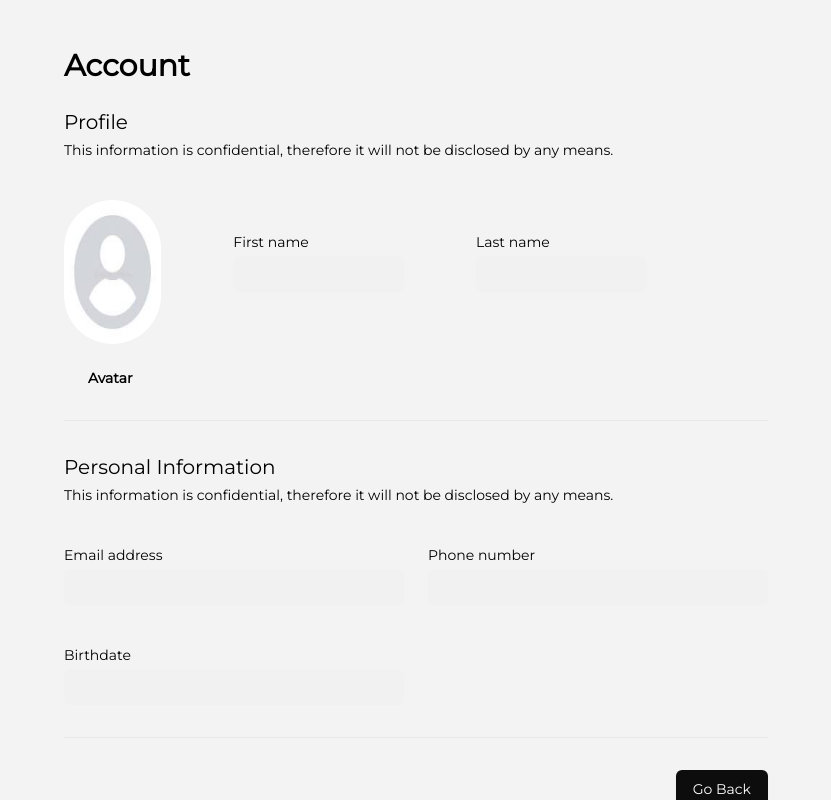
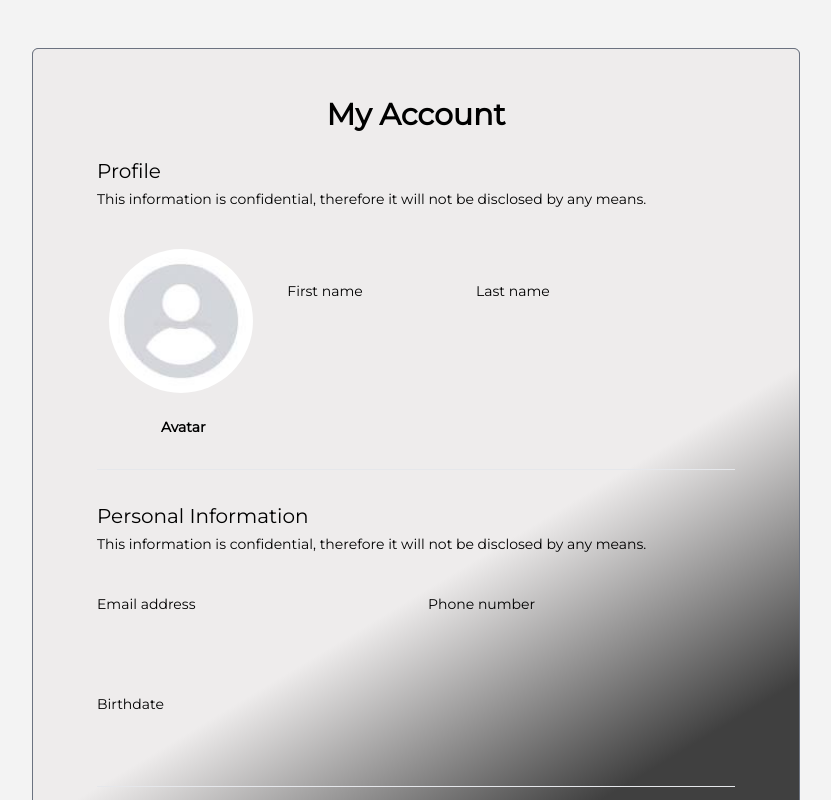
Before and after one commit to JerlibGnzlz/front, a React (Create React App) app: page /profile in a window 1280 px wide. Shown: the whole page, without its empty margins (224-1055 px from the left). Built offline with nearby package versions, Linux system fonts and the light colour scheme; no server answers.

Commit message:
Profile modified

```diff
--- a/src/components/UserDashboard/EditProfile.jsx
+++ b/src/components/UserDashboard/EditProfile.jsx
@@ -53,7 +53,10 @@ export default function EditProfile() {
     ),
   });
 
-
+  const divStyle = {
+    backgroundColor: "#0d0d0d",
+    backgroundImage: "linear-gradient(149deg, #eeecec 59%, #404040 83%)",
+  };
 
   return (
     <Formik
@@ -85,8 +88,8 @@ export default function EditProfile() {
           });
       }}
 
+      >
 
-      >
 
 
     {/* <div> */}
@@ -98,9 +101,9 @@ export default function EditProfile() {
                 <div className="flex-1 flex xl:overflow-hidden">
                   {/* Main content */}
                   <div className="flex-1 max-h-screen xl:overflow-y-auto">
-                    <div className="max-w-3xl mx-auto py-10 px-4 sm:px-6 lg:py-12 lg:px-8">
-                      <h1 className="text-3xl font-extrabold text-blue-gray-900">
-                        Account
+                    <div style={divStyle} className="max-w-3xl mx-auto py-10 px-4 sm:px-6 lg:py-12 lg:px-16 border rounded-md bg-white mt-12 mb-12 border-gray-500">
+                      <h1 className="text-3xl font-extrabold text-blue-gray-900 text-center">
+                        My Account
                       </h1>
 
 
@@ -129,7 +132,7 @@ export default function EditProfile() {
                               autoComplete="off"
                               value={values.names || ''}
                               onChange={handleChange}
-                              className="mt-1 block py-2 w-full border-blue-gray-300 rounded-md shadow-sm text-blue-gray-900 sm:text-sm focus:ring-blue-500 focus:border-blue-500"
+                              className="mt-1 block py-2  w-full border-blue-gray-300 rounded-md shadow-sm text-blue-gray-900 sm:text-sm focus:ring-blue-500 focus:border-blue-500"
                             />
 
                             <ErrorMessage
--- a/src/components/UserDashboard/UserProfile.jsx
+++ b/src/components/UserDashboard/UserProfile.jsx
@@ -22,6 +22,10 @@ export default function UserProfile() {
   }, [dispatch, user]);
 
   //console.log(userInfo, "usuario db");
+  const divStyle = {
+    backgroundColor: "#0d0d0d",
+    backgroundImage: "linear-gradient(149deg, #eeecec 59%, #404040 83%)",
+  };
 
   return (
     <div>
@@ -32,9 +36,9 @@ export default function UserProfile() {
               <div className="flex-1 flex xl:overflow-hidden">
                 {/* Main content */}
                 <div className="flex-1 max-h-screen xl:overflow-y-auto">
-                  <div className="max-w-3xl mx-auto py-10 px-4 sm:px-6 lg:py-12 lg:px-8">
-                    <h1 className="text-3xl font-extrabold text-blue-gray-900">
-                      Account
+                  <div style={divStyle} className="max-w-3xl mx-auto py-10 px-4 sm:px-6 lg:py-12 lg:px-16 border rounded-md bg-white mt-12 mb-12 border-gray-500">
+                    <h1 className="text-3xl font-extrabold text-blue-gray-900 text-center">
+                      My Account
                     </h1>
 
                     <form className="mt-6 space-y-8 divide-y divide-y-blue-gray-200">
@@ -49,7 +53,7 @@ export default function UserProfile() {
                           </p>
                         </div>
 
-                        <div>
+                        <div className="w-36 ml-3">
                             {userInfo?.image ? (
                             <img src={userInfo?.image}  readOnly className='inline-block h-36 w-36 mt-4 rounded-full' alt="img" />
                               ) : (
@@ -57,7 +61,7 @@ export default function UserProfile() {
                               )}
                             </div>
 
-                        <div className=" items-center ml-12 mt-12 sm:col-span-2">
+                        <div className=" ml-20 mt-12 sm:col-span-2">
                           <label
                             htmlFor="first-name"
                             className="block text-sm font-medium text-blue-gray-900"
@@ -71,7 +75,8 @@ export default function UserProfile() {
                             id="names"
                             readOnly
                             disabled={true}
-                            className="mt-1 font-bold text-primary block py-2 w-full border-blue-gray-100 rounded-md   sm:text-sm "
+
+                            className=" mt-1 bg-transparent font-bold text-primary block py-2 w-full rounded-md   sm:text-sm "
                           />
                         </div>
 
@@ -89,7 +94,7 @@ export default function UserProfile() {
                             value={userInfo.lastNames || ""}
                             disabled={true}
                             autoComplete="family-name"
-                            className="mt-1 font-semibold block py-2 w-full border-blue-gray-300 rounded-md text-blue-gray-900 sm:text-sm"
+                            className="mt-1 bg-transparent font-semibold block py-2 w-full border-blue-gray-300 rounded-md text-blue-gray-900 sm:text-sm"
                           />
 
                         </div>
@@ -97,7 +102,7 @@ export default function UserProfile() {
                         <div className="sm:col-span-6">
                           <label
                             htmlFor="photo"
-                            className="block text-sm font-semibold text-blue-gray-900 ml-6"
+                            className="block text-sm font-semibold text-blue-gray-900 ml-16"
                           >
                             Avatar
                           </label>
@@ -129,7 +134,7 @@ export default function UserProfile() {
                             value={userInfo.email || ""}
                             autoComplete="email"
                             disabled={true}
-                            className="mt-1 font-bold block py-2 w-full border-blue-gray-300 rounded-md text-blue-gray-900 sm:text-sm"
+                            className="mt-1 bg-transparent font-bold block py-2 w-full border-blue-gray-300 rounded-md text-blue-gray-900 sm:text-sm"
                           />
                         </div>
 
@@ -147,7 +152,7 @@ export default function UserProfile() {
                             value={userInfo.phone || ""}
                             disabled
                             autoComplete="tel"
-                            className="mt-1 font-bold block py-2 w-full border-blue-gray-300 rounded-md text-blue-gray-900 sm:text-sm focus:ring-blue-500 focus:border-blue-500"
+                            className="mt-1 bg-transparent font-bold block py-2 w-full border-blue-gray-300 rounded-md text-blue-gray-900 sm:text-sm focus:ring-blue-500 focus:border-blue-500"
                           />
 
                         </div>
@@ -166,7 +171,7 @@ export default function UserProfile() {
                             autoComplete="off"
                             value={userInfo.birthDate || ""}
                             disabled
-                            className="mt-1 font-bold block w-full py-2 border-blue-gray-300 rounded-md text-blue-gray-900 sm:text-sm focus:ring-blue-500 focus:border-blue-500"
+                            className="mt-1 font-bold bg-transparent block w-full py-2 border-blue-gray-300 rounded-md text-blue-gray-900 sm:text-sm focus:ring-blue-500 focus:border-blue-500"
                           />
 
                         </div>
```
